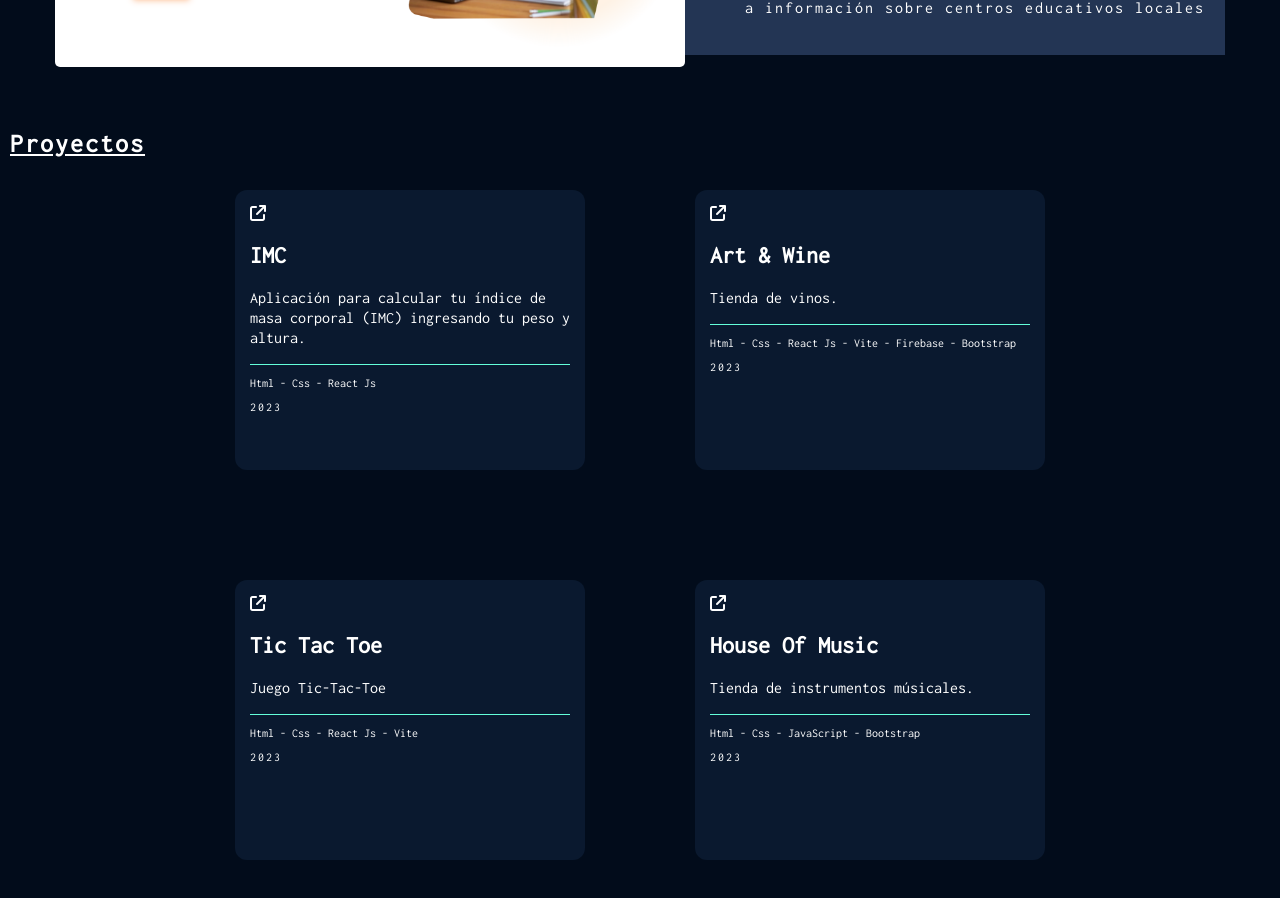
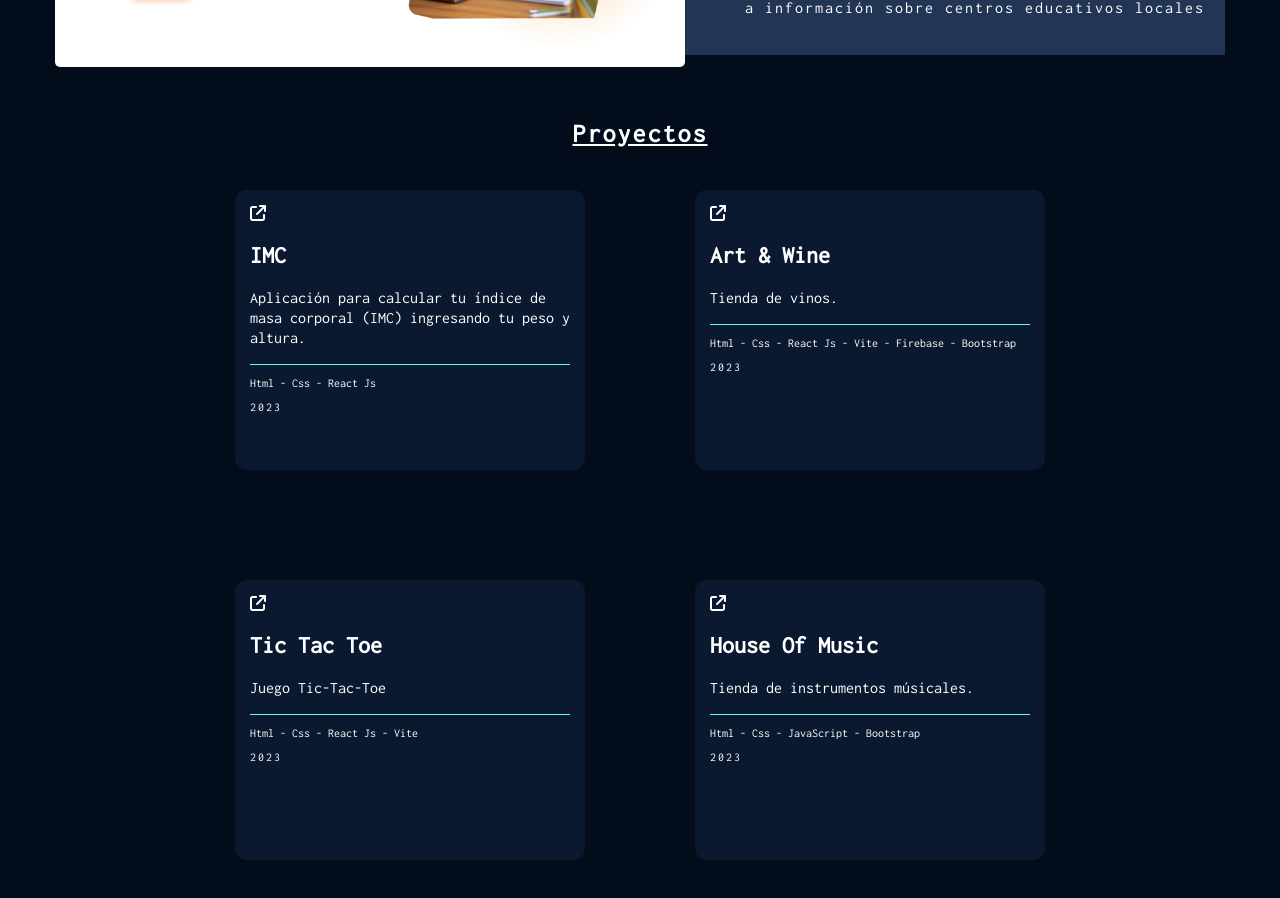
Before and after one commit to CristianMozetich/Portfolio, a React (Vite) app: page / in a window 1280 px wide. Shown: the part 1020-1918 px from the top of the page. Built offline with nearby package versions, Linux system fonts and the light colour scheme.

Commit message:
actualizaciones

```diff
--- a/src/Components/Proyects/Proyects.css
+++ b/src/Components/Proyects/Proyects.css
@@ -11,6 +11,11 @@
   margin: 10px;
   text-decoration: underline;
   font-size: 26px;
+  max-width: 1300px;
+  height: 50px;
+  display: flex;
+  margin: auto;
+  justify-content: left;
 }
 .contenedor_proyectos {
   max-width: 1300px;
```
